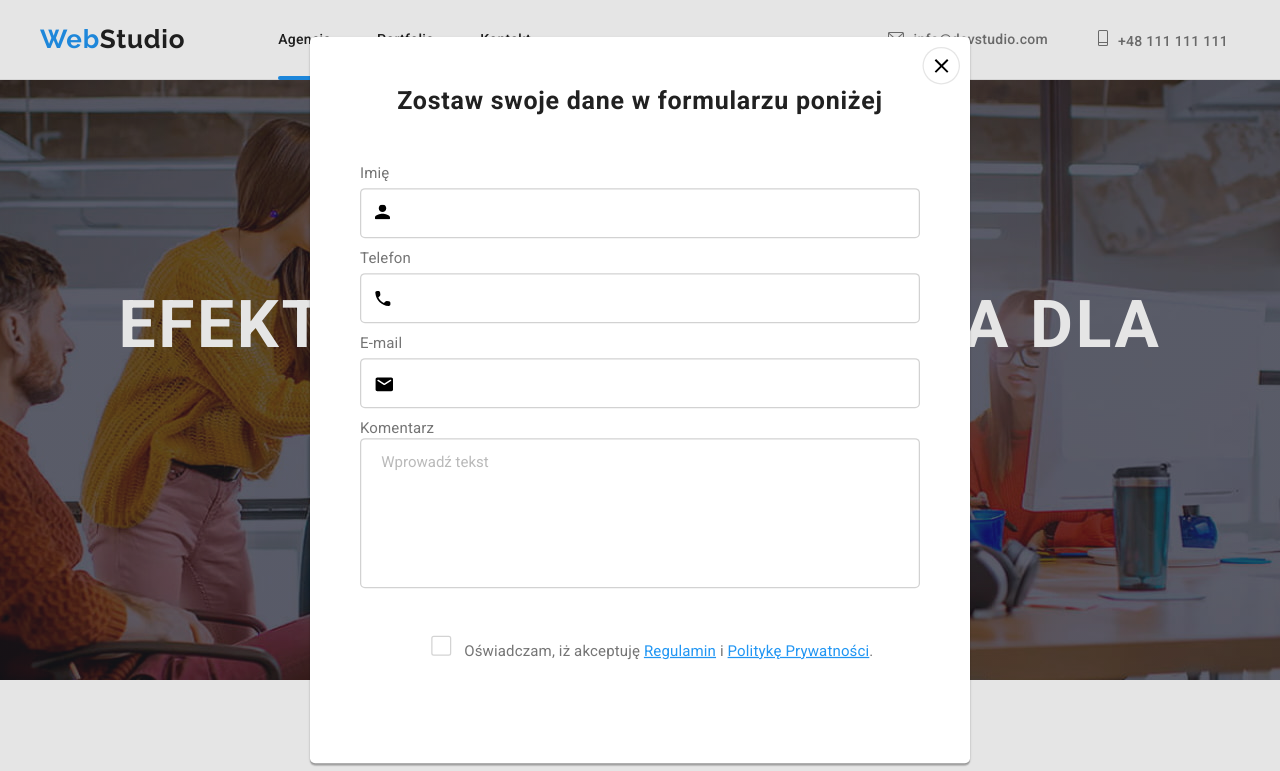
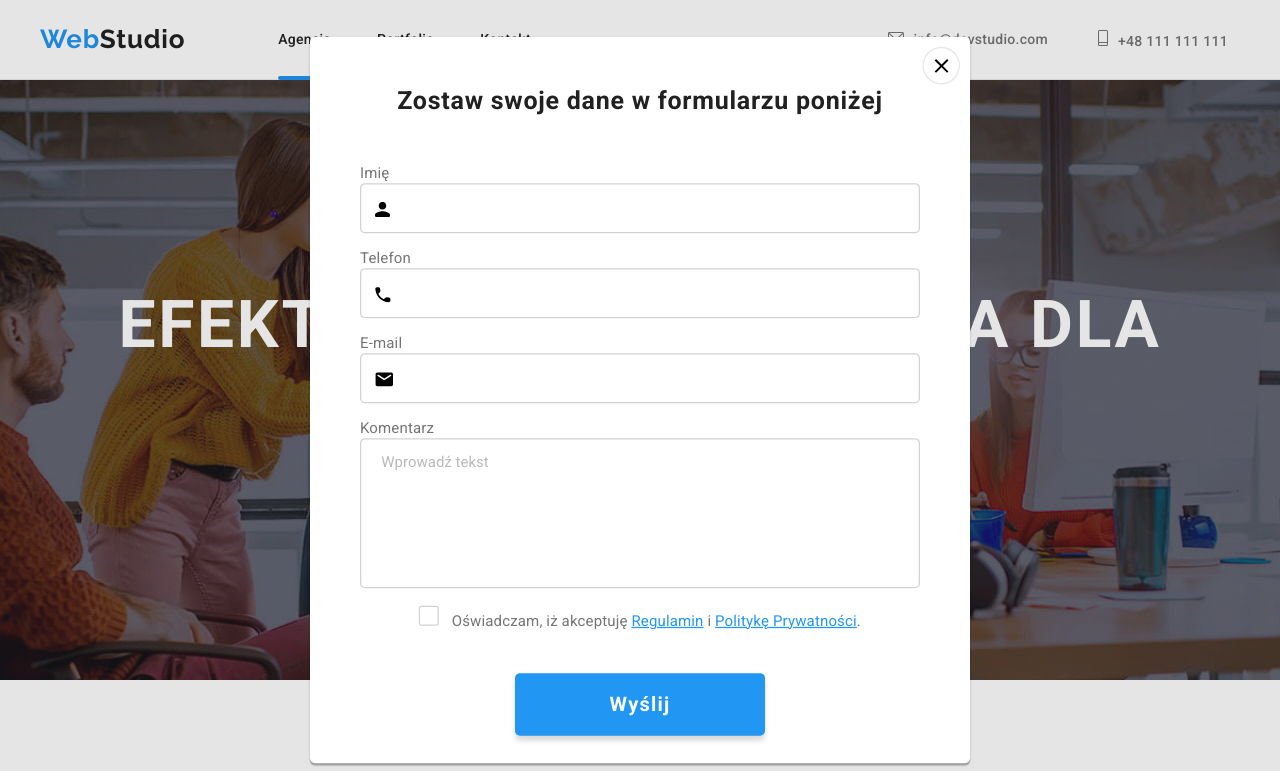
Before and after one commit to Zuza29/goit-markup-hw-06, a plain HTML site: page index.html in a window 1280 px wide. Both pictures are taken after a click on the button "Zamów usługę". Shown: the top 771 px of the page. Drawn offline with nearby package versions, Linux system fonts and the light colour scheme.

Commit message:
Hw commit

```diff
--- a/css/styles.css
+++ b/css/styles.css
@@ -751,20 +751,19 @@ img {
 
 .modal-form input,
 .modal-form textarea {
-  margin-right: auto;
-  margin-left: auto;
   color: var(--text-grey);
   font-family: "Roboto";
   font-style: normal;
   font-weight: 400;
   font-size: 12px;
+  display: block;
 }
 
 .checkbox-container {
   display: flex;
   justify-content: center;
-  padding-right: 20px;
-  margin-top: 20px;
+  padding-right: 40px;
+  margin-top: 0;
 }
 
 .checkbox-container a {
@@ -819,6 +818,31 @@ input:focus-visible {
   border: 1px solid var(--blue);
 }
 
+.modal-form button {
+width: 200px;
+height: 50px;
+background: var(--blue);
+box-shadow: 0px 4px 4px rgba(0, 0, 0, 0.15);
+border-radius: 4px;
+font-weight: 700;
+font-size: 16px;
+line-height: 1.87;
+text-align: center;
+letter-spacing: 0.06em;
+color: #fff;
+margin: auto;
+margin-top: 30px;
+border: none;
+}
+
+.modal-form button:hover {
+  cursor: pointer;
+}
+
+.modal-form label:focus-within svg {
+    fill: var(--blue);
+}
+
 /* Modal form icons */
 
 .icon-form {
@@ -832,19 +856,19 @@ input:focus-visible {
 .icon-form-avatar {
   width: 12px;
   height: 12px;
-  top: 134px;
+  top: 132px;
 }
 
 .icon-form-phone {
   height: 13px;
   width: 13px;
-  top: 203px;
+  top: 200px;
 }
 
 .icon-form-envelope {
   width: 15px;
   height: 12px;
-  top: 272px;
+  top: 268px;
 }
 
 /* Footer form */
--- a/index.html
+++ b/index.html
@@ -463,27 +463,27 @@
 
         <form class="modal-form" name="signup-form" action="http://localhost:3000/posts" method="POST">
           <h3>Zostaw swoje dane w formularzu poniżej</h3>
-          <label for="user_name">Imię</label>
+          <label for="user_name">Imię
           <svg class="icon-form-avatar icon-form">
             <use href="images/icons.svg#form-avatar"></use>
           </svg>
           <input type="text" name="name" id="user_name" required />
-
-          <label for="user_phone">Telefon</label>
+</label>
+          <label for="user_phone">Telefon
           <svg class="icon-form-phone icon-form">
             <use href="images/icons.svg#form-phone"></use>
           </svg>
-          <input type="tel" name="phone" id="user_phone" required />
-          <label for="user_email">E-mail</label>
+          <input type="tel" name="phone" id="user_phone" required /></label>
+          <label for="user_email">E-mail
           <svg class="icon-form-envelope icon-form">
             <use href="images/icons.svg#form-envelope"></use>
           </svg>
 
           <input type="email" name="email" id="user_email" required />
-
+</label>
           <label>
             Komentarz
-            <textarea placeholder="Wprowadź tekst"></textarea>
+            <textarea type="text" name="comment" placeholder="Wprowadź tekst"></textarea>
           </label>
 
           <div class="checkbox-container">
@@ -501,6 +501,7 @@
               <a href="#privacypolicy">Politykę Prywatności</a>.
             </label>
           </div>
+          <button type="submit">Wyślij</button>
         </form>
       </div>
     </div>
```
